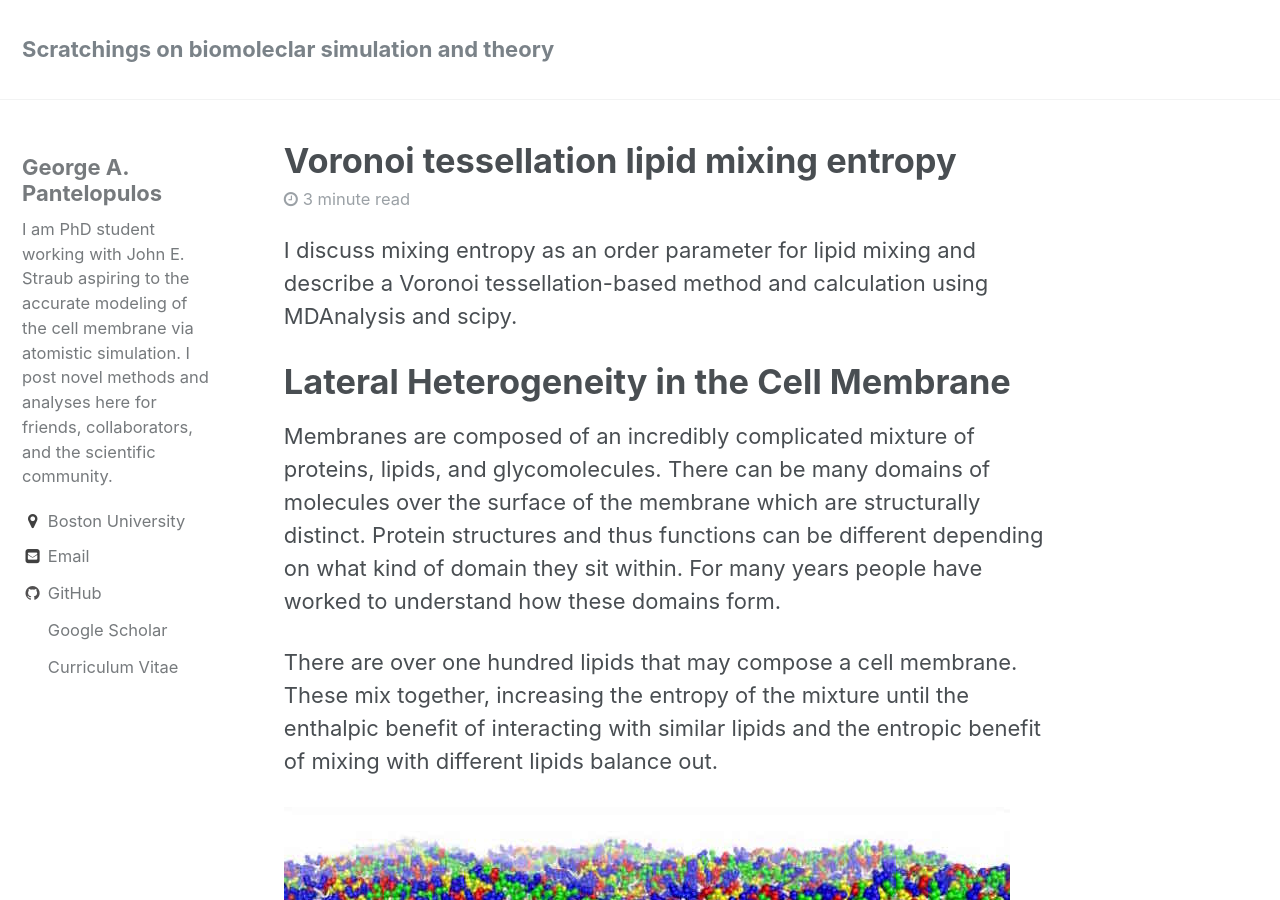
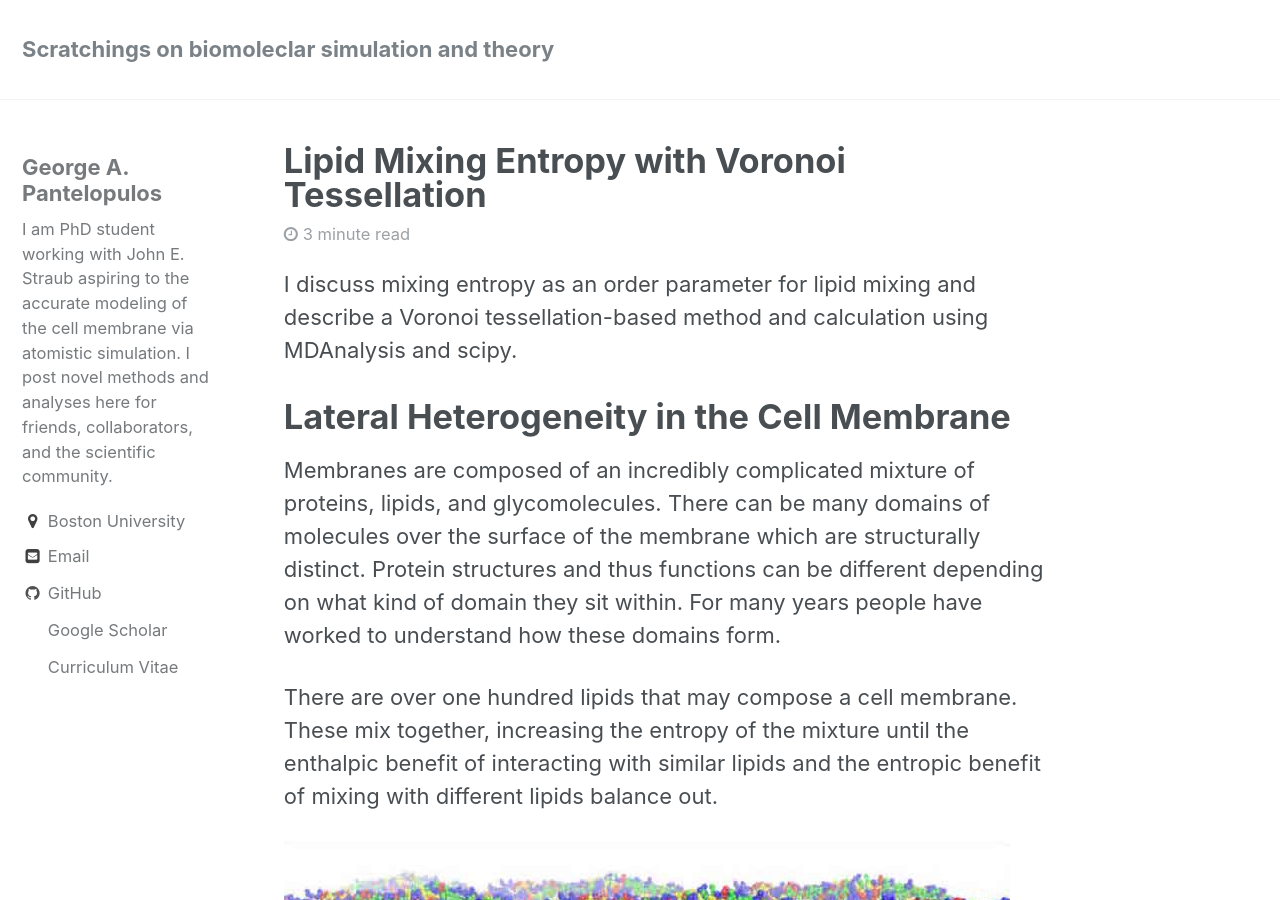
Before and after one commit to gpantel/gpantel.github.io, a Jekyll site: the page built from _posts/2017-06-22-mixent.markdown, in a window 1280 px wide and 900 px high. Built offline with Jekyll 4.4.1, drawn with Linux system fonts in a browser that asks for light colours; formulas are drawn with MathJax 3.

Commit message:
Small edits to title, link

```diff
--- a/_posts/2017-06-22-mixent.markdown
+++ b/_posts/2017-06-22-mixent.markdown
@@ -1,6 +1,6 @@
 ---
 layout: single
-title:  "Voronoi tessellation lipid mixing entropy"
+title:  "Lipid Mixing Entropy with Voronoi Tessellation"
 date:   2017-06-23 20:00:00 -0400
 categories: analysis-method
 ---
@@ -41,7 +41,7 @@ In recently submitted work we used this method to calculate the mixing entropy o
 ![Smix Tessel Example]({{ site.url }}/assets/Membrane/SmixTesselExample.jpeg)
 **Figure** (Left) Visualization of a Voronoi Tessellation of lipid head group (x,y) coordinates (blue) in a slice of a  DPPC (purple), DIPC (pink), and cholesterol (black) mixture. (Right) Cartoon showing each type of voronoi edge when evaluating mixing entropy of only DPPC and DIPC.
 
-A python implementation of this method (with contribution from [Asanga Bandara](https://scholar.google.com/citations?user=fdnxyPwAAAAJ&hl=en) used to tessel DPPC-DIPC-CHOL mixtures in the Martini coarse-grained model using scipy, MDAnalysis to get (x,y) coordinates of lipid head groups, and multiprocessing for parallization with OpenMP is available [on my github](https://github.com/gpantel/MD_methods-and-analysis/tree/master/membrane_analysis).
+A python implementation of this method (with contribution from [Asanga Bandara](https://scholar.google.com/citations?user=fdnxyPwAAAAJ&hl=en) used to tessel DPPC-DIPC-CHOL mixtures in the Martini coarse-grained model using scipy, MDAnalysis to get (x,y) coordinates of lipid head groups, and multiprocessing for parallization with OpenMP is available [on my github](https://github.com/gpantel/MD_methods-and-analysis/blob/master/membrane_analysis/ternary_lipid_voronoi_edges.py).
 
 Please cite:
 G.A. Pantelopulos, T. Nagai, A. Bandara, A. Panahi, & J.E. Straub "Critical size dependence of domain formation observed in coarse-grained simulations of bilayers composed of ternary lipid mixtures," *Submitted* (2017)
```
Also changed, not shown: 5 other files.
